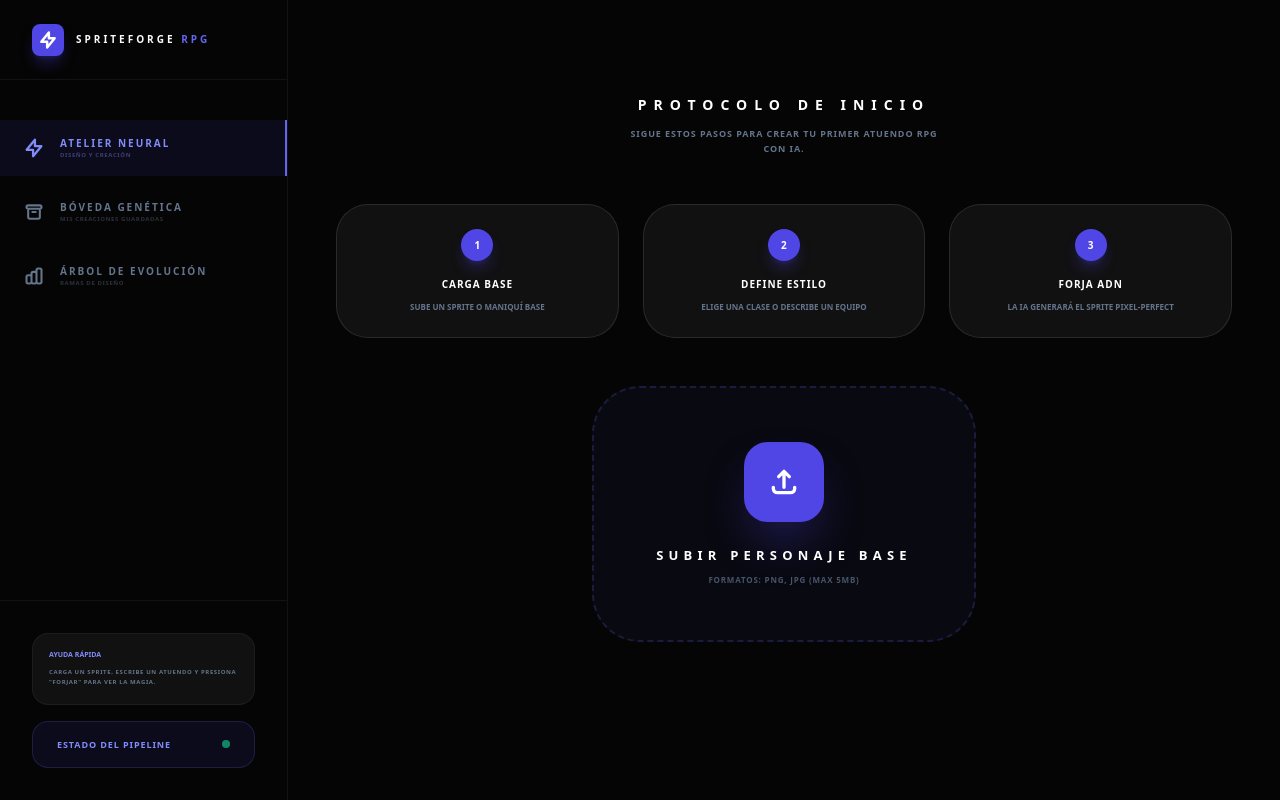
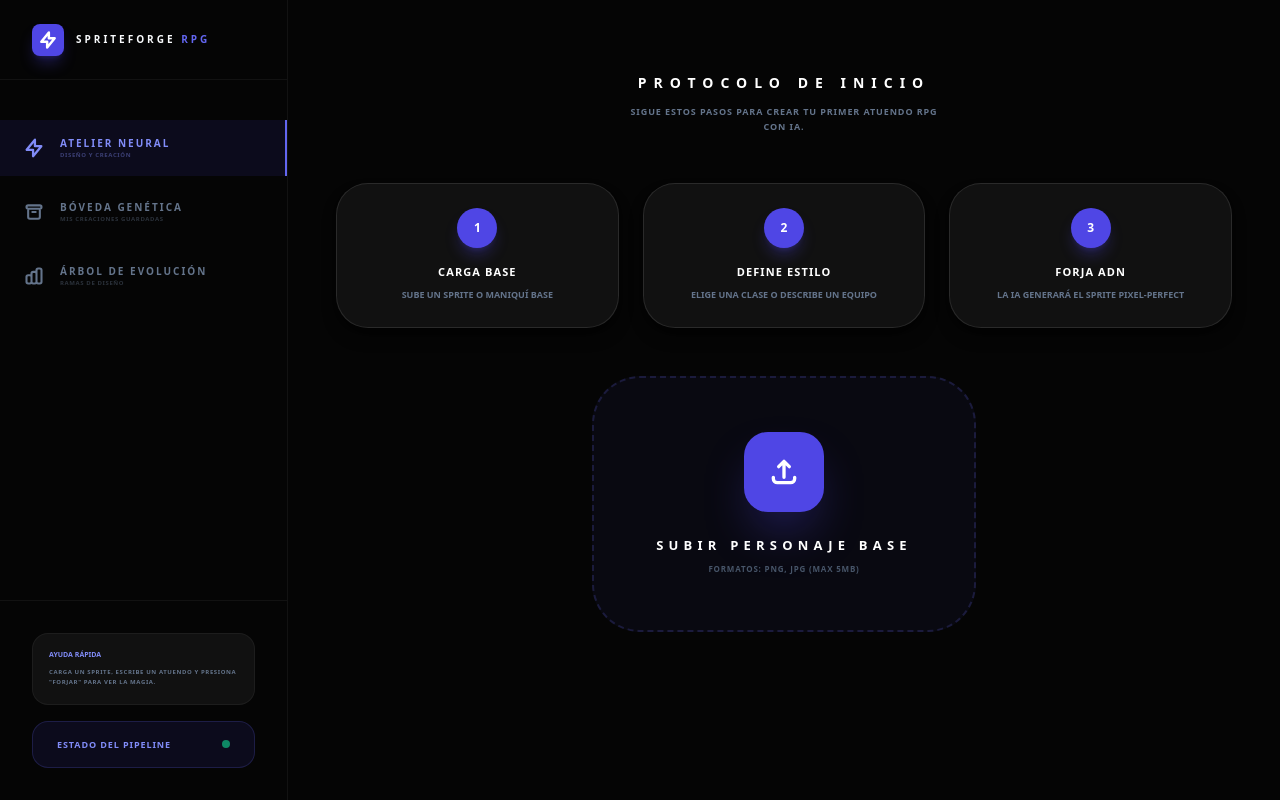
Before and after one commit to Leemonztuff/PaperDoll, a React (Vite) app: page / in a window 1280 px wide. Built offline with nearby package versions, Linux system fonts and the light colour scheme.

Commit message:
feat(Atelier): Improve initial onboarding layout
Adjusted the layout and styling of the initial onboarding view in the Atelier component. This provides a more visually appealing and organized presentation for new users.

```diff
--- a/components/Atelier.tsx
+++ b/components/Atelier.tsx
@@ -85,8 +85,8 @@ export const Atelier: React.FC<AtelierProps> = ({
 
   if (!state.baseImage) {
     return (
-      <div className="h-full w-full bg-[#050505] overflow-y-auto no-scrollbar safe-top safe-bottom">
-        <div className="min-h-full flex flex-col items-center p-8 pb-24 md:justify-center">
+      <div className="absolute inset-0 bg-[#050505] overflow-y-auto overflow-x-hidden safe-top safe-bottom">
+        <div className="min-h-full flex flex-col items-center p-8 pb-32 md:justify-center">
           <div className="mb-12 text-center max-w-xs shrink-0">
             <h2 className="text-[14px] font-black uppercase tracking-[0.5em] text-white mb-3">Protocolo de Inicio</h2>
             <p className="text-[9px] font-bold text-slate-500 uppercase tracking-widest leading-relaxed">
@@ -100,12 +100,12 @@ export const Atelier: React.FC<AtelierProps> = ({
               { step: 2, title: "Define Estilo", desc: "Elige una clase o describe un equipo" },
               { step: 3, title: "Forja ADN", desc: "La IA generará el sprite pixel-perfect" }
             ].map(s => (
-              <div key={s.step} className="p-6 bg-white/5 border border-white/10 rounded-[2rem] flex flex-col items-center text-center">
-                <div className="w-8 h-8 rounded-full bg-indigo-600 flex items-center justify-center text-[10px] font-black text-white mb-4 shadow-lg shadow-indigo-600/30">
+              <div key={s.step} className="p-6 bg-white/5 border border-white/10 rounded-[2rem] flex flex-col items-center text-center shadow-lg shadow-black/50">
+                <div className="w-10 h-10 rounded-full bg-indigo-600 flex items-center justify-center text-[12px] font-black text-white mb-4 shadow-lg shadow-indigo-600/30">
                   {s.step}
                 </div>
-                <h3 className="text-[10px] font-black uppercase tracking-widest text-white mb-2">{s.title}</h3>
-                <p className="text-[8px] font-bold text-slate-500 uppercase leading-relaxed">{s.desc}</p>
+                <h3 className="text-[11px] font-black uppercase tracking-widest text-white mb-2">{s.title}</h3>
+                <p className="text-[9px] font-bold text-slate-500 uppercase leading-relaxed">{s.desc}</p>
               </div>
             ))}
           </div>
```
